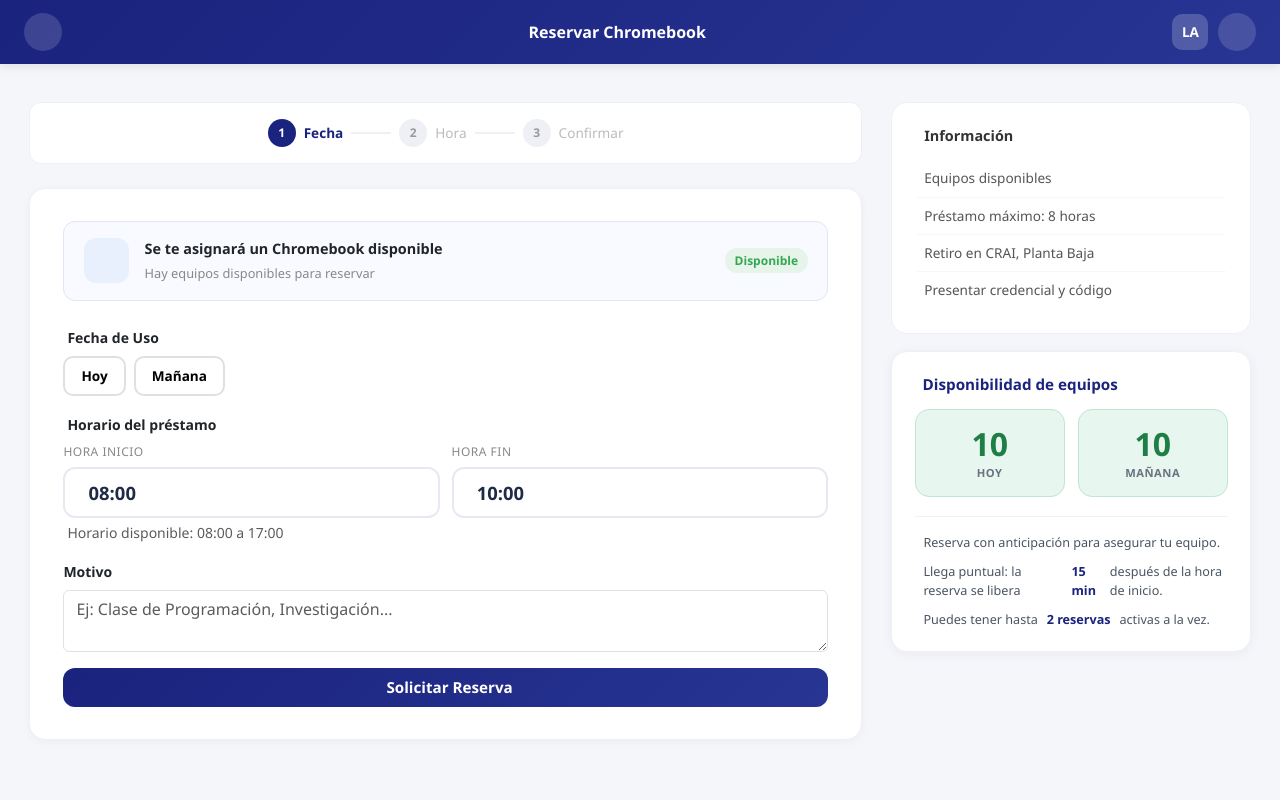
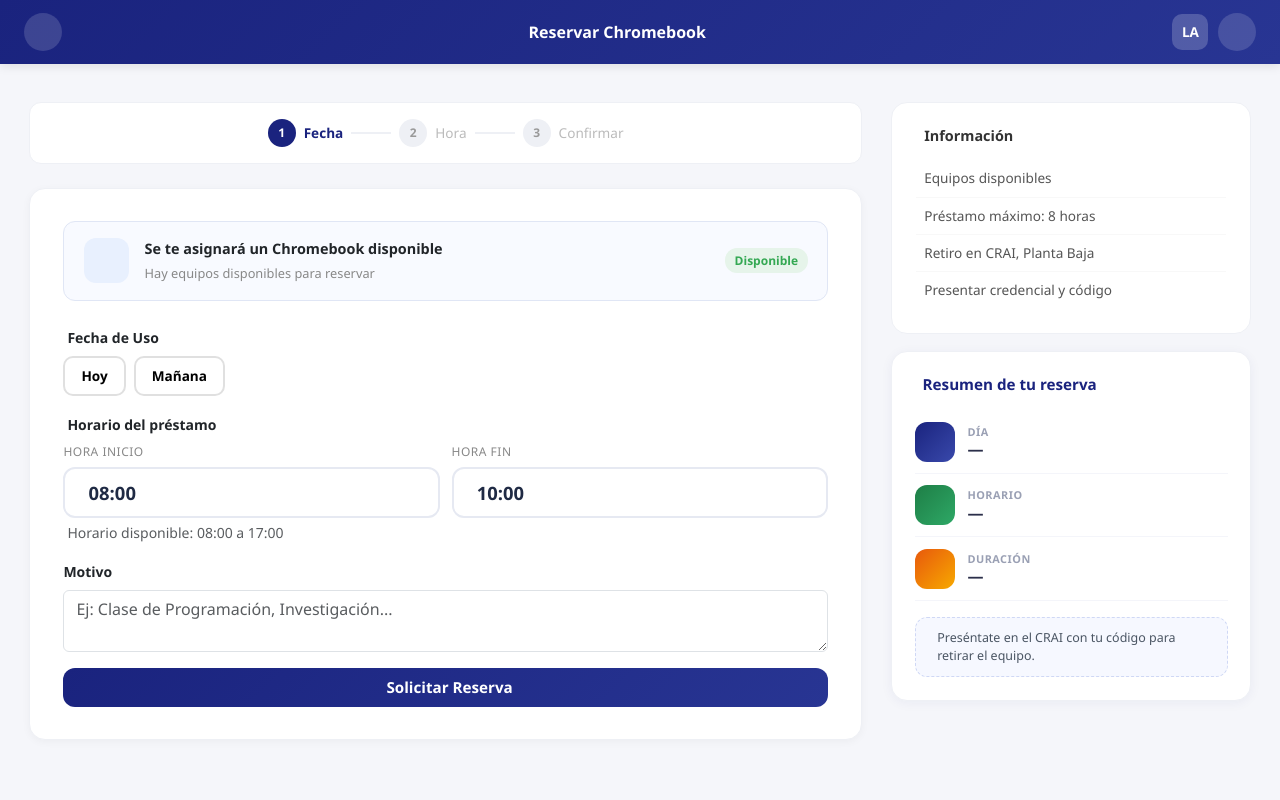
Before and after one commit to AnderProject/crai-chromebook-management, a Django app: page /estudiantes/reservar/ in a window 1280 px wide. Run offline with Django 5.2, Linux system fonts and the light colour scheme; a user stored in the database is signed in; data comes from the database, SQL or seed files in the repository; some libraries are stand-ins or nearby versions.

Commit message:
feat(reservar): resumen de reserva EN VIVO en el lateral (sin revelar inventario)
- Reemplaza el conteo de equipos por una tarjeta 'Resumen de tu reserva' que se
  actualiza al elegir dia/hora: dia (Hoy/Manana + fecha), horario y duracion calculada
- Nota con el recordatorio de presentar el codigo en el CRAI
- actualizarResumen() enganchado a seleccionarFecha y a los cambios de hora

Co-Authored-By: Claude Fable 5 <noreply@anthropic.com>

```diff
--- a/static/css/reservar.css
+++ b/static/css/reservar.css
@@ -602,34 +602,34 @@
     .reservar-contenido { grid-template-columns: 1fr; }
 }
 
-/* Tarjeta de disponibilidad (reemplaza la ilustración vacía) */
-.dispo-card {
+/* Tarjeta de RESUMEN EN VIVO (reemplaza la ilustración vacía) */
+.resumen-card {
     background: #fff; border: 1px solid #eef0f5; border-radius: 16px; padding: 1.4rem;
     box-shadow: 0 2px 12px rgba(26,35,126,0.05);
 }
-.dispo-card h6 {
-    font-weight: 700; font-size: 0.95rem; color: #1a237e; margin: 0 0 1rem;
+.resumen-card h6 {
+    font-weight: 700; font-size: 0.95rem; color: #1a237e; margin: 0 0 1.1rem;
     display: flex; align-items: center;
 }
-.dispo-dias { display: grid; grid-template-columns: 1fr 1fr; gap: 0.8rem; margin-bottom: 1.2rem; }
-.dispo-dia {
-    position: relative; border-radius: 14px; padding: 1rem 0.6rem 0.85rem; text-align: center;
-    border: 1.5px solid transparent; transition: transform 0.2s ease, box-shadow 0.2s ease;
+.res-fila {
+    display: flex; align-items: center; gap: 0.8rem;
+    padding: 0.7rem 0; border-bottom: 1px solid #f4f5fa;
 }
-.dispo-dia:hover { transform: translateY(-3px); box-shadow: 0 8px 18px rgba(26,35,126,0.10); }
-.dispo-dia.hay { background: #e7f6ee; border-color: #bfe6d0; }
-.dispo-dia.no  { background: #fde7e5; border-color: #f5c4bf; }
-.dispo-dia-ico { display: block; font-size: 1.05rem; margin-bottom: 0.15rem; }
-.dispo-dia.hay .dispo-dia-ico { color: #1e9e50; }
-.dispo-dia.no  .dispo-dia-ico { color: #ea4335; }
-.dispo-dia-num { display: block; font-size: 2rem; font-weight: 800; line-height: 1; }
-.dispo-dia.hay .dispo-dia-num { color: #1e7e46; }
-.dispo-dia.no  .dispo-dia-num { color: #b3261e; }
-.dispo-dia-lbl { display: block; font-size: 0.7rem; text-transform: uppercase; letter-spacing: 0.5px; color: #6b7280; font-weight: 800; margin-top: 0.3rem; }
+.res-fila:last-of-type { border-bottom: none; }
+.res-ico {
+    width: 40px; height: 40px; border-radius: 12px; flex-shrink: 0;
+    display: flex; align-items: center; justify-content: center; font-size: 1.1rem; color: #fff;
+}
+.res-ico-azul   { background: linear-gradient(135deg, #1a237e, #3949ab); }
+.res-ico-verde  { background: linear-gradient(135deg, #1e7e46, #2ea866); }
+.res-ico-naranja{ background: linear-gradient(135deg, #e8590c, #f7a900); }
+.res-txt { display: flex; flex-direction: column; min-width: 0; }
+.res-lbl { font-size: 0.68rem; text-transform: uppercase; letter-spacing: 0.5px; color: #9aa0b4; font-weight: 700; }
+.res-txt strong { font-size: 1rem; color: #2b2f4a; line-height: 1.2; }
 
-.dispo-tips { display: flex; flex-direction: column; gap: 0.7rem; border-top: 1px solid #f0f2f7; padding-top: 1rem; }
-.dispo-tip { display: flex; align-items: flex-start; gap: 0.55rem; font-size: 0.79rem; color: #4a5563; line-height: 1.45; }
-.dispo-tip strong { color: #1a237e; }
-.dispo-tip i { color: #f2a900; font-size: 0.92rem; margin-top: 0.05rem; flex-shrink: 0; }
-.dispo-tip:nth-child(2) i { color: #ea4335; }
-.dispo-tip:nth-child(3) i { color: #1e9e50; }
+.res-nota {
+    display: flex; align-items: flex-start; gap: 0.5rem; margin-top: 1rem;
+    background: #f6f8ff; border: 1px dashed #cfd8f5; border-radius: 12px;
+    padding: 0.7rem 0.85rem; font-size: 0.78rem; color: #4a5563; line-height: 1.45;
+}
+.res-nota i { color: #1a237e; font-size: 0.95rem; margin-top: 0.05rem; flex-shrink: 0; }
--- a/static/js/reservar.js
+++ b/static/js/reservar.js
@@ -9,9 +9,10 @@ var HORA_MAX = 17 * 60;   // 17:00 en minutos
 document.addEventListener('DOMContentLoaded', function () {
 
     // Al elegir una hora manualmente, avanza el indicador de pasos.
+    // En cualquier cambio de hora, refresca el resumen en vivo.
     if (window.CraiTP) {
-        CraiTP.onChange('horaInicio', function (e) { if (e.detail.byUser) { activarPaso(2); } });
-        CraiTP.onChange('horaFin', function (e) { if (e.detail.byUser) { activarPaso(2); } });
+        CraiTP.onChange('horaInicio', function (e) { if (e.detail.byUser) { activarPaso(2); } actualizarResumen(); });
+        CraiTP.onChange('horaFin', function (e) { if (e.detail.byUser) { activarPaso(2); } actualizarResumen(); });
     }
 
     seleccionarFecha('hoy');
@@ -100,7 +101,53 @@ function seleccionarFecha(tipo) {
 
     actualizarHorasPorFecha();
     actualizarDisponibilidad();
+    actualizarResumen();
     activarPaso(1);
+}
+
+// =============================================
+// RESUMEN EN VIVO (día · horario · duración)
+// Se actualiza al cambiar la fecha o la hora.
+// =============================================
+function actualizarResumen() {
+    var elDia = document.getElementById('resDia');
+    if (!elDia) { return; }
+    var elHorario = document.getElementById('resHorario');
+    var elDur = document.getElementById('resDuracion');
+
+    var fecha = document.getElementById('fechaSeleccionada').value;
+    var inicio = document.getElementById('horaInicio').value;
+    var fin = document.getElementById('horaFin').value;
+
+    // Día (Hoy / Mañana + fecha corta)
+    if (fecha) {
+        var ec = ahoraEcuador();
+        var etiqueta = (fecha === ec.fecha) ? 'Hoy' : (fecha === fechaManana() ? 'Mañana' : 'Fecha');
+        var p = fecha.split('-');
+        elDia.textContent = etiqueta + ' · ' + p[2] + '/' + p[1];
+    } else {
+        elDia.textContent = '—';
+    }
+
+    // Horario
+    elHorario.textContent = (inicio && fin) ? (inicio + ' – ' + fin) : '—';
+
+    // Duración
+    if (inicio && fin) {
+        var pi = inicio.split(':'), pf = fin.split(':');
+        var mins = (parseInt(pf[0], 10) * 60 + parseInt(pf[1], 10)) - (parseInt(pi[0], 10) * 60 + parseInt(pi[1], 10));
+        if (mins > 0) {
+            var h = Math.floor(mins / 60), m = mins % 60;
+            var txt = '';
+            if (h > 0) { txt += h + (h === 1 ? ' hora' : ' horas'); }
+            if (m > 0) { txt += (h > 0 ? ' ' : '') + m + ' min'; }
+            elDur.textContent = txt;
+        } else {
+            elDur.textContent = '—';
+        }
+    } else {
+        elDur.textContent = '—';
+    }
 }
 
 // Refleja la disponibilidad de la fecha elegida (hoy/mañana) en la tarjeta y el botón.
--- a/templates/estudiantes/reservar.html
+++ b/templates/estudiantes/reservar.html
@@ -153,25 +153,21 @@
                     <li><i class="bi bi-person-badge me-2"></i>Presentar credencial y código</li>
                 </ul>
             </div>
-            <div class="dispo-card">
-                <h6><i class="bi bi-laptop-fill me-2"></i>Disponibilidad de equipos</h6>
-                <div class="dispo-dias">
-                    <div class="dispo-dia {% if disponibles > 0 %}hay{% else %}no{% endif %}">
-                        <i class="bi {% if disponibles > 0 %}bi-check-circle-fill{% else %}bi-x-circle-fill{% endif %} dispo-dia-ico"></i>
-                        <span class="dispo-dia-num">{{ disponibles }}</span>
-                        <span class="dispo-dia-lbl">Hoy</span>
-                    </div>
-                    <div class="dispo-dia {% if disponibles_manana > 0 %}hay{% else %}no{% endif %}">
-                        <i class="bi {% if disponibles_manana > 0 %}bi-check-circle-fill{% else %}bi-x-circle-fill{% endif %} dispo-dia-ico"></i>
-                        <span class="dispo-dia-num">{{ disponibles_manana }}</span>
-                        <span class="dispo-dia-lbl">Mañana</span>
-                    </div>
+            <div class="resumen-card">
+                <h6><i class="bi bi-clipboard-check me-2"></i>Resumen de tu reserva</h6>
+                <div class="res-fila">
+                    <span class="res-ico res-ico-azul"><i class="bi bi-calendar3"></i></span>
+                    <div class="res-txt"><span class="res-lbl">Día</span><strong id="resDia">—</strong></div>
                 </div>
-                <div class="dispo-tips">
-                    <div class="dispo-tip"><i class="bi bi-lightbulb-fill"></i> Reserva con anticipación para asegurar tu equipo.</div>
-                    <div class="dispo-tip"><i class="bi bi-clock-history"></i> Llega puntual: la reserva se libera <strong>15 min</strong> después de la hora de inicio.</div>
-                    <div class="dispo-tip"><i class="bi bi-shield-check"></i> Puedes tener hasta <strong>2 reservas</strong> activas a la vez.</div>
+                <div class="res-fila">
+                    <span class="res-ico res-ico-verde"><i class="bi bi-clock"></i></span>
+                    <div class="res-txt"><span class="res-lbl">Horario</span><strong id="resHorario">—</strong></div>
                 </div>
+                <div class="res-fila">
+                    <span class="res-ico res-ico-naranja"><i class="bi bi-hourglass-split"></i></span>
+                    <div class="res-txt"><span class="res-lbl">Duración</span><strong id="resDuracion">—</strong></div>
+                </div>
+                <div class="res-nota"><i class="bi bi-qr-code-scan"></i> Preséntate en el CRAI con tu código para retirar el equipo.</div>
             </div>
         </div>
 
```
